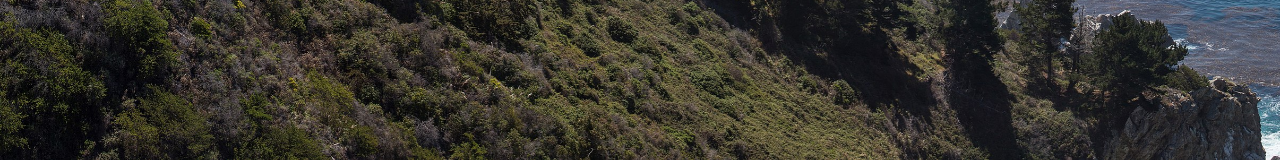
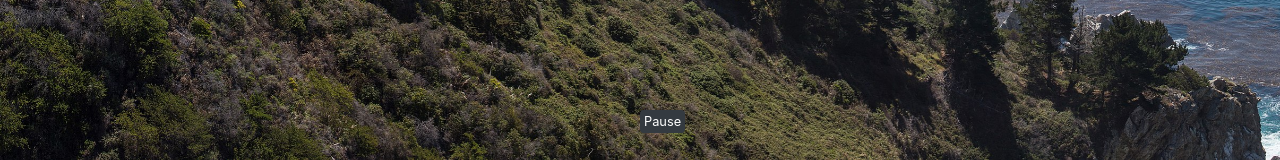
Before and after one commit to aumbriac/Autopopulate-Image-Carousel, a PHP site: page / in a window 1280 px wide. Shown: the part 725-885 px from the top of the page. Run offline with PHP 8.4, Linux system fonts and the light colour scheme.

Commit message:
Update style.css

```diff
--- a/style.css
+++ b/style.css
@@ -29,3 +29,21 @@ h1 {
     position: absolute;
     color: #fff;
 }
+
+#bottom {
+    position: absolute;
+    bottom: 1rem;
+    left: 50%;
+    transform: translateY(-50%);
+    z-index: 1;
+}
+
+#bottom span {
+    cursor: pointer;
+}
+
+.carousel-inner .carousel-item {
+    transition: -webkit-transform 1.5s ease;
+    transition: transform 1.5s ease;
+    transition: transform 1.5s ease, -webkit-transform 1.5s ease;
+}
```
